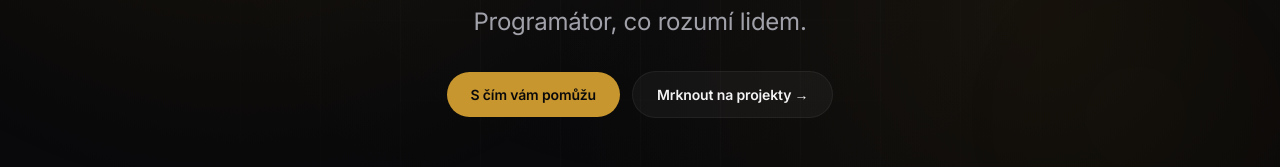
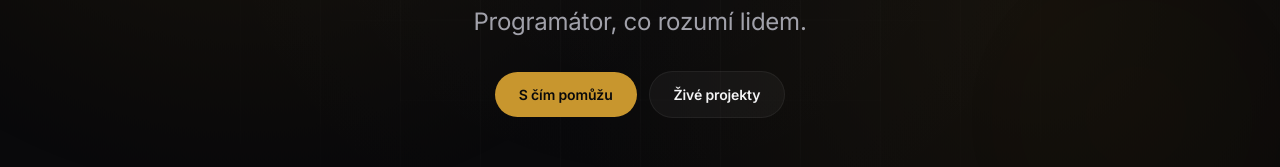
Before and after one commit to Peter-Pix/petrpiskacek.cz, a Next.js app: page / in a window 1280 px wide. Shown: the part 557-724 px from the top of the page. Built offline with nearby package versions, Linux system fonts and the light colour scheme; no server answers.

Commit message:
refactor: tighten CTA buttons - S čím pomůžu, Živé projekty

```diff
--- a/src/components/Hero.tsx
+++ b/src/components/Hero.tsx
@@ -211,7 +211,7 @@ export default function Hero() {
             style={{ animationDelay: "0.3s" }}
           >
             <a href="#about" className="btn-apple btn-apple-primary w-full sm:w-auto">
-              S čím vám pomůžu
+              S čím pomůžu
             </a>
             <a
               href="https://petrpiskacek.cloud"
@@ -219,7 +219,7 @@ export default function Hero() {
               rel="noopener noreferrer"
               className="btn-apple btn-apple-secondary w-full sm:w-auto"
             >
-              Mrknout na projekty →
+              Živé projekty
             </a>
           </div>
         </div>
```
